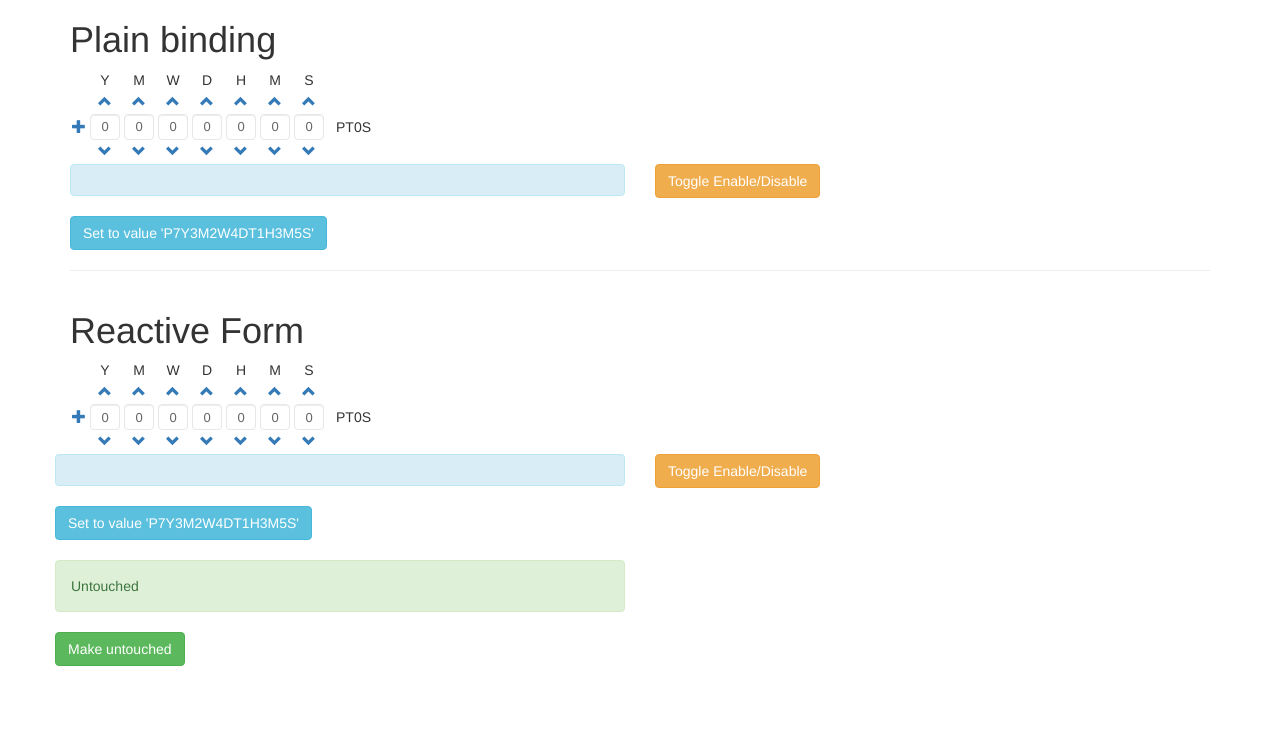
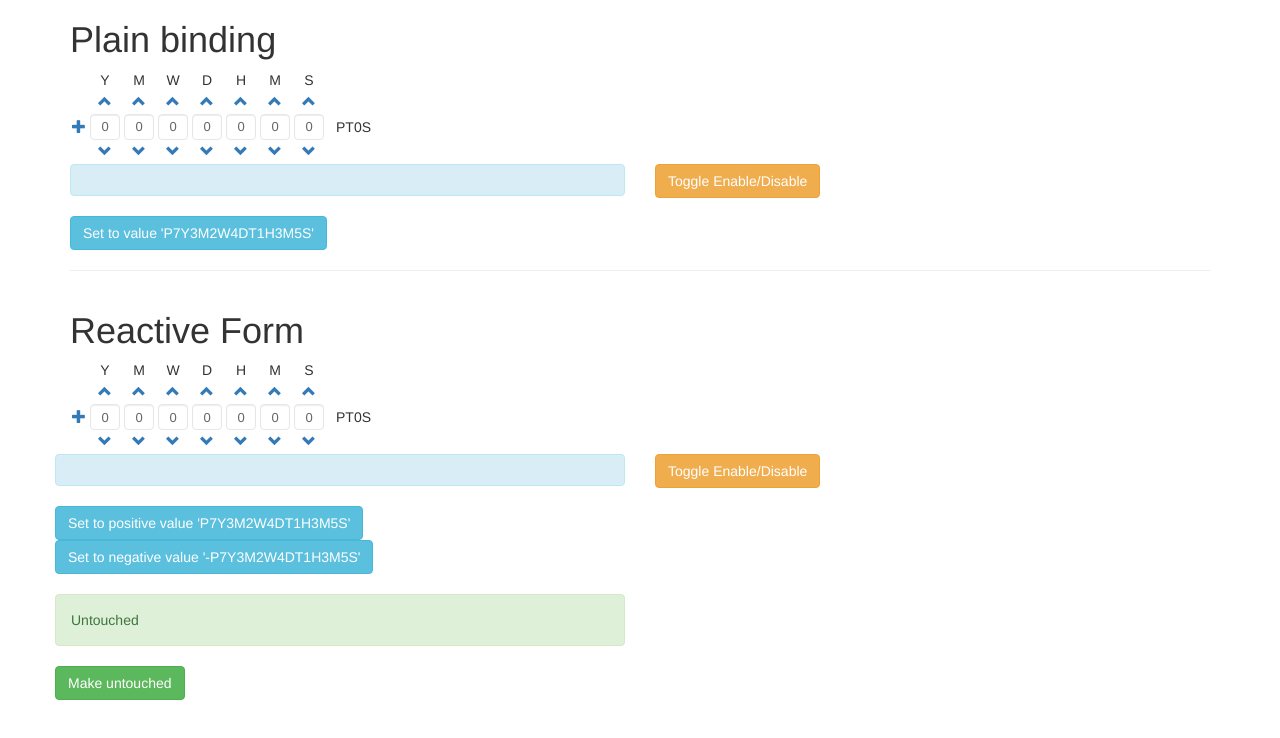
Before and after one commit to FrancescoBorzi/ngx-duration-picker, an Angular app: page / in a window 1280 px wide. Shown: the top 738 px of the page. Built offline with nearby package versions, Linux system fonts and the light colour scheme.

Commit message:
Update demo page including positive and negative values

```diff
--- a/src/app/app.component.html
+++ b/src/app/app.component.html
@@ -32,7 +32,8 @@
         <div class="alert alert-info">
           {{ form.get('myDurationControl').value }}
         </div>
-        <button (click)="setControlToValue('P7Y3M2W4DT1H3M5S')" class="btn btn-info">Set to value 'P7Y3M2W4DT1H3M5S'</button>
+        <button (click)="setControlToValue('P7Y3M2W4DT1H3M5S')" class="btn btn-info">Set to positive value 'P7Y3M2W4DT1H3M5S'</button>
+        <button (click)="setControlToValue('-P7Y3M2W4DT1H3M5S')" class="btn btn-info">Set to negative value '-P7Y3M2W4DT1H3M5S'</button>
       </div>
 
       <div class="col-xs-6">
```
